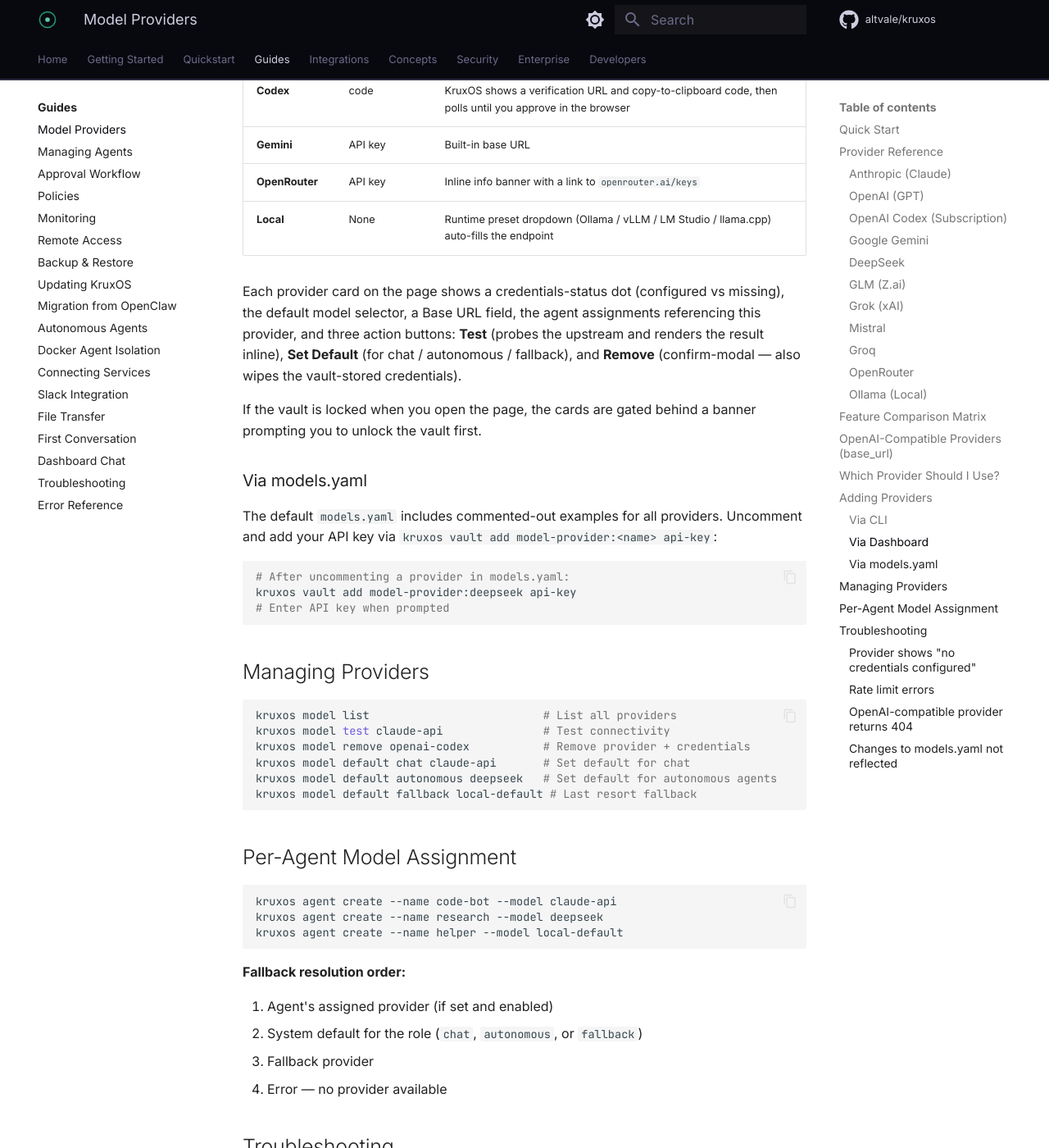
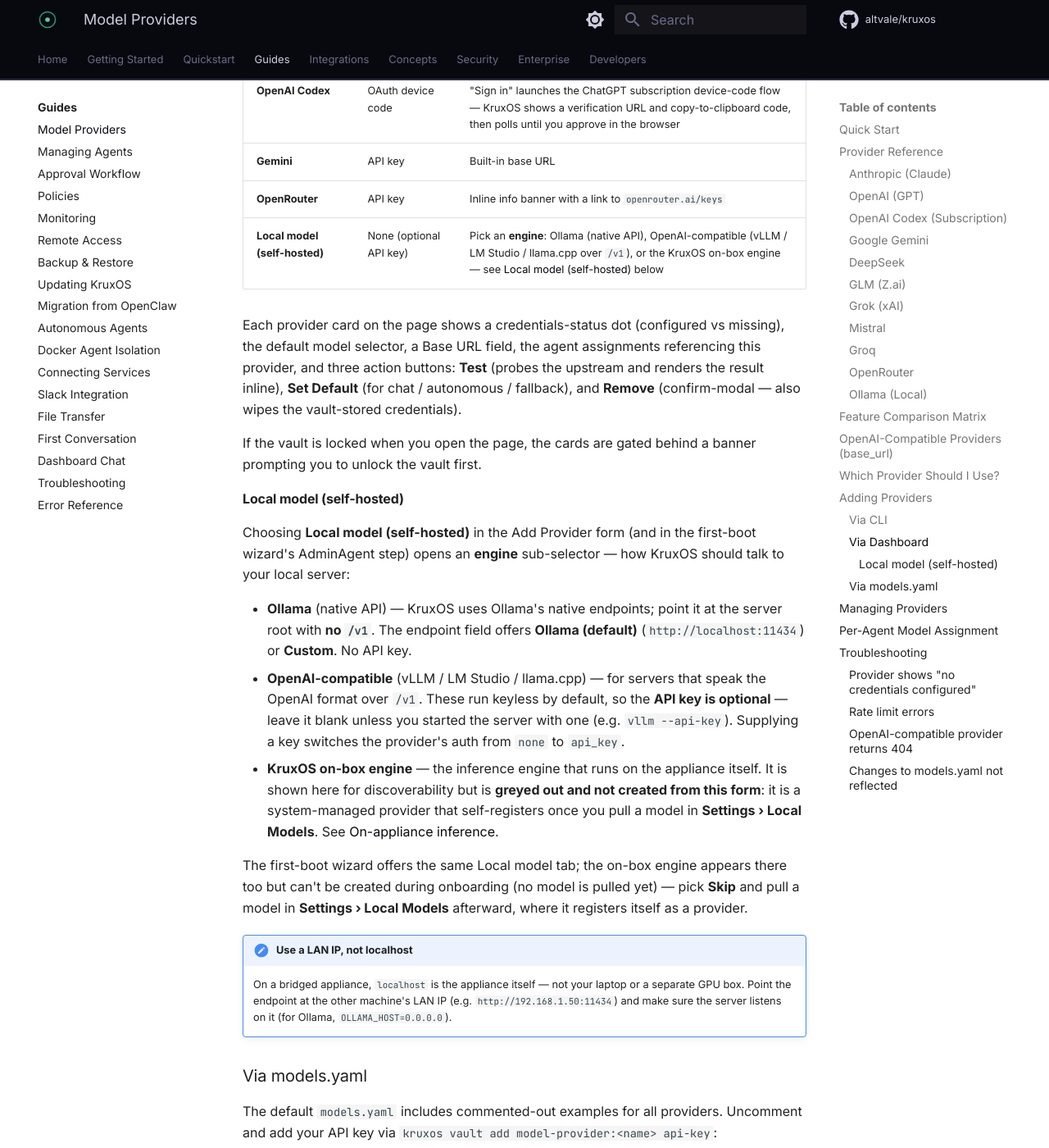
Before and after one commit to altvale/kruxos, an MkDocs documentation site: the page built from docs/public/docs/guides/model-providers.md, in a window 1280 px wide and 1400 px high, scrolled down 14205 px. Shown: the whole window at 82% size. Built offline with MkDocs 1.6.1 and Material for MkDocs 9.7.7, drawn with Linux system fonts in a browser that asks for light colours; comment, search, counter and statistics services are not loaded; some of the changed text lies outside the part shown.

Commit message:
docs(model-providers): document unified Local model provider + fix compaction claims
- Rewrote the Add Provider 'Local' row and added a 'Local model
  (self-hosted)' subsection: engine sub-selector (Ollama native /
  OpenAI-compatible /v1 / KruxOS on-box), optional API key for keyed local
  servers, greyed-out system-managed on-box engine cross-linking the
  on-appliance inference guide, and a first-boot wizard mention.
- Corrected the false native-compaction claims: OpenAI/Codex have no
  server-side compaction on /chat/completions (removed the fictional
  Responses-API compact_threshold) and use client-side same-model
  compaction; Anthropic native server-side compaction is 4.6-only.
- Feature matrix rows updated to match.

```diff
--- a/docs/public/docs/guides/model-providers.md
+++ b/docs/public/docs/guides/model-providers.md
@@ -28,7 +28,7 @@
 | **Auth** | API Key |
 | **Thinking** | Yes — adaptive effort (low/medium/high/max) on 4.6 models, budget_tokens on older |
 | **Prompt Caching** | Yes — requires explicit `cache_control`, auto-managed by KruxOS |
-| **Context Compaction** | Yes — native server-side via `context_management.edits` |
+| **Context Compaction** | Yes — native server-side compaction on Sonnet/Opus 4.6; older Claude models get native tool-clearing (`context_management.edits`) plus client-side compaction |
 | **Batch Mode** | Yes — 50% discount, processed within 24 hours |
 | **Token Counting** | Yes — `/messages/count-tokens` pre-flight endpoint |
 
@@ -65,7 +65,7 @@
 | **Auth** | API Key |
 | **Thinking** | Yes — `reasoning.effort` (none/low/medium/high), `xhigh` for max |
 | **Prompt Caching** | Automatic — no config needed. `prompt_cache_retention: "extended"` for autonomous agents |
-| **Context Compaction** | Yes — native server-side via Responses API `compact_threshold` |
+| **Context Compaction** | No native server-side compaction on `/chat/completions` — uses client-side, same-model compaction |
 | **Batch Mode** | Yes — similar discount to Anthropic |
 | **Token Counting** | No pre-flight endpoint |
 
@@ -98,7 +98,7 @@
 | **Auth** | OAuth (device code flow) — sign in with your ChatGPT account |
 | **Thinking** | Same as OpenAI |
 | **Prompt Caching** | Automatic |
-| **Context Compaction** | Same as OpenAI |
+| **Context Compaction** | Same as OpenAI — client-side, same-model compaction |
 | **Batch Mode** | No (flat rate already) |
 
 Uses your ChatGPT subscription ($20/mo flat rate) instead of per-token billing. OpenAI explicitly permits subscription OAuth for third-party tools.
@@ -487,11 +487,24 @@
 | **OpenAI Codex** | OAuth device code | "Sign in" launches the ChatGPT subscription device-code flow — KruxOS shows a verification URL and copy-to-clipboard code, then polls until you approve in the browser |
 | **Gemini** | API key | Built-in base URL |
 | **OpenRouter** | API key | Inline info banner with a link to `openrouter.ai/keys` |
-| **Local** | None | Runtime preset dropdown (Ollama / vLLM / LM Studio / llama.cpp) auto-fills the endpoint |
+| **Local model (self-hosted)** | None (optional API key) | Pick an **engine**: Ollama (native API), OpenAI-compatible (vLLM / LM Studio / llama.cpp over `/v1`), or the KruxOS on-box engine — see [Local model (self-hosted)](#local-model-self-hosted) below |
 
 Each provider card on the page shows a credentials-status dot (configured vs missing), the default model selector, a Base URL field, the agent assignments referencing this provider, and three action buttons: **Test** (probes the upstream and renders the result inline), **Set Default** (for chat / autonomous / fallback), and **Remove** (confirm-modal — also wipes the vault-stored credentials).
 
 If the vault is locked when you open the page, the cards are gated behind a banner prompting you to unlock the vault first.
+
+#### Local model (self-hosted)
+
+Choosing **Local model (self-hosted)** in the Add Provider form (and in the first-boot wizard's AdminAgent step) opens an **engine** sub-selector — how KruxOS should talk to your local server:
+
+- **Ollama** (native API) — KruxOS uses Ollama's native endpoints; point it at the server root with **no `/v1`**. The endpoint field offers **Ollama (default)** (`http://localhost:11434`) or **Custom**. No API key.
+- **OpenAI-compatible** (vLLM / LM Studio / llama.cpp) — for servers that speak the OpenAI format over `/v1`. These run keyless by default, so the **API key is optional** — leave it blank unless you started the server with one (e.g. `vllm --api-key`). Supplying a key switches the provider's auth from `none` to `api_key`.
+- **KruxOS on-box engine** — the inference engine that runs on the appliance itself. It is shown here for discoverability but is **greyed out and not created from this form**: it is a system-managed provider that self-registers once you pull a model in **Settings › Local Models**. See [On-appliance inference](on-appliance-inference.md).
+
+The first-boot wizard offers the same Local model tab; the on-box engine appears there too but can't be created during onboarding (no model is pulled yet) — pick **Skip** and pull a model in **Settings › Local Models** afterward, where it registers itself as a provider.
+
+!!! note "Use a LAN IP, not localhost"
+    On a bridged appliance, `localhost` is the appliance itself — not your laptop or a separate GPU box. Point the endpoint at the other machine's LAN IP (e.g. `http://192.168.1.50:11434`) and make sure the server listens on it (for Ollama, `OLLAMA_HOST=0.0.0.0`).
 
 ### Via models.yaml
 
```
Also changed, not shown: other parts of docs/public/docs/guides/model-providers.md (+3 -3 lines), CHANGELOG.md.
